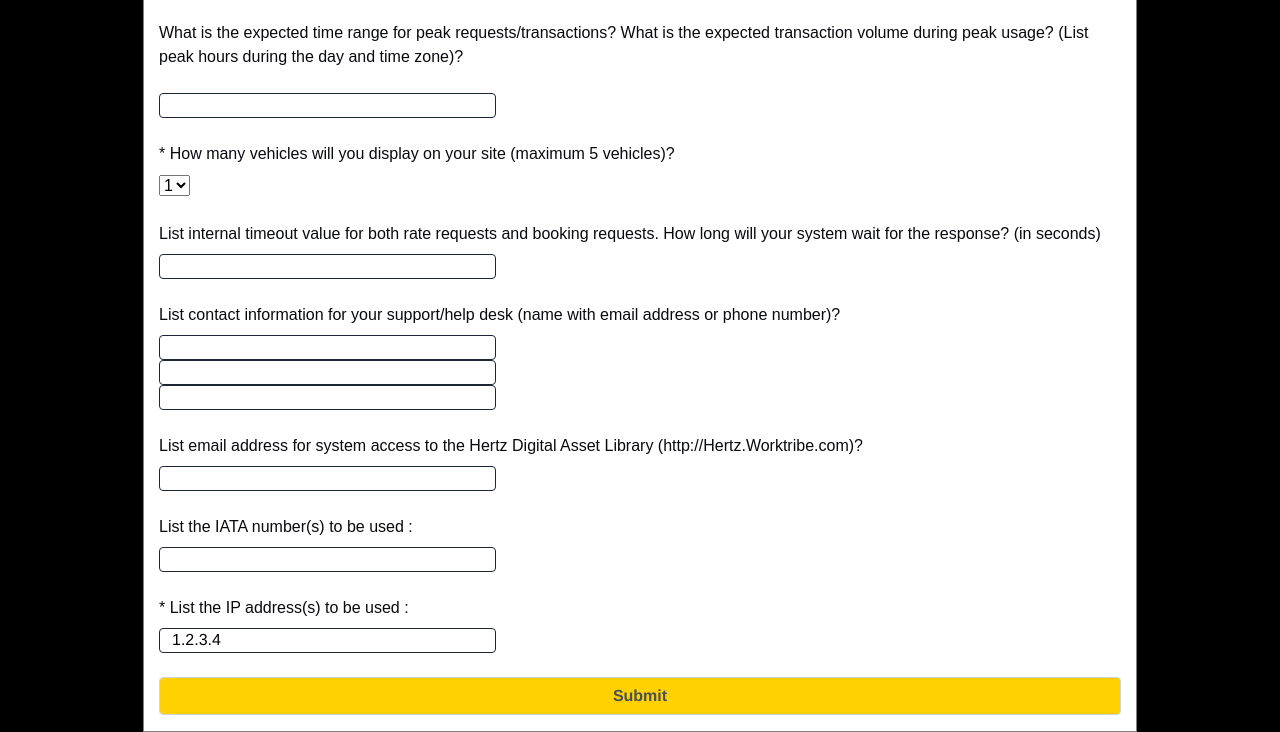
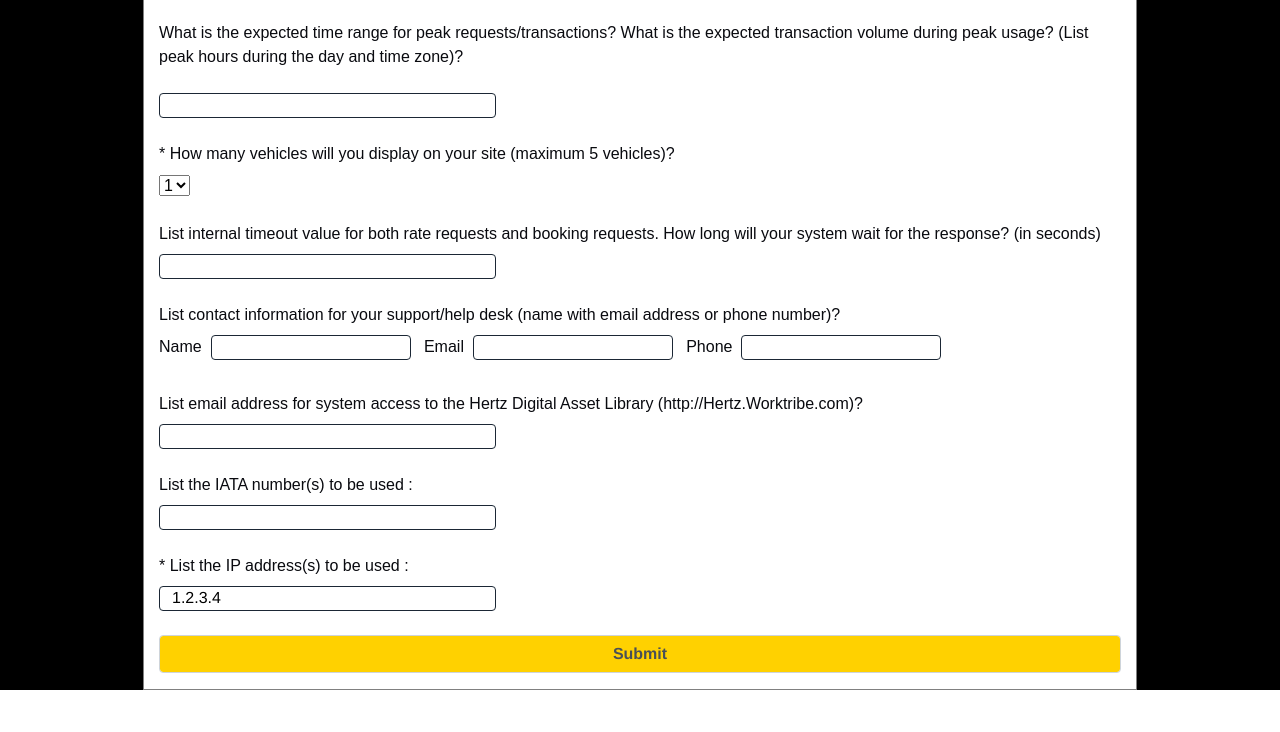
Before and after one commit to aishmonga/Ideation, a plain HTML site: page index.html in a window 1280 px wide. Shown: the part 3383-4115 px from the top of the page. After the commit the page ends 4073 px from the top, so only its background shows below. Drawn offline with nearby package versions, Linux system fonts and the light colour scheme.

Commit message:
Seperate inputs for Contact information

```diff
--- a/index.html
+++ b/index.html
@@ -889,9 +889,17 @@
                                         List contact information for your support/help desk (name with email address or phone number)?
                                     </label>
                                     <div id="rowAlign" >
-                                        <input class="form-control unique inRow" type="text" name="contactInfoName" id="contactInfoName">
-                                        <input class="form-control unique inRow" type="text" name="contactInfoEmail" id="contactInfoEmail" >
-                                        <input class="form-control unique inRow" type="text" name="contactInfoPhone" id="contactInfoPhone" >
+                                        <label for="contactInfoName">Name &nbsp;
+                                            <input class="form-control inRow" type="text" name="contactInfoName" id="contactInfoName">
+                                        </label> &nbsp;
+
+                                        <label for="contactInfoEmail">Email &nbsp;
+                                            <input class="form-control inRow" type="text" name="contactInfoEmail" id="contactInfoEmail" >
+                                        </label> &nbsp;
+
+                                        <label for="contactInfoPhone">Phone &nbsp;
+                                            <input class="form-control inRow" type="text" name="contactInfoPhone" id="contactInfoPhone" >
+                                        </label>
                                     </div>
 
                                 </li><br>
--- a/myStyle.css
+++ b/myStyle.css
@@ -39,12 +39,8 @@ textarea{
 input{
     color: black;
     background-color: white ;
-    /* border: none; */
     font-family:"Ride",Muli,Helvetica,Arial,sans-serif;
 
-    /* margin-left: 2%; */
-
-    /* opacity: 0.5; */
 }
 
 input[type="submit"]{
@@ -132,10 +128,20 @@ pre {
     display: table;
 }
 
-input.inRow1,input.inRow2,input.inRow3{
+input.inRow{
    display: table-row;
 } */
 
+
 .rowAlign{
+    float: left;
+    display: block;
 
 }
+
+input.inRow{
+    display: block;
+    float: left;
+    margin: 0px;
+    width: 200px;
+}
```
